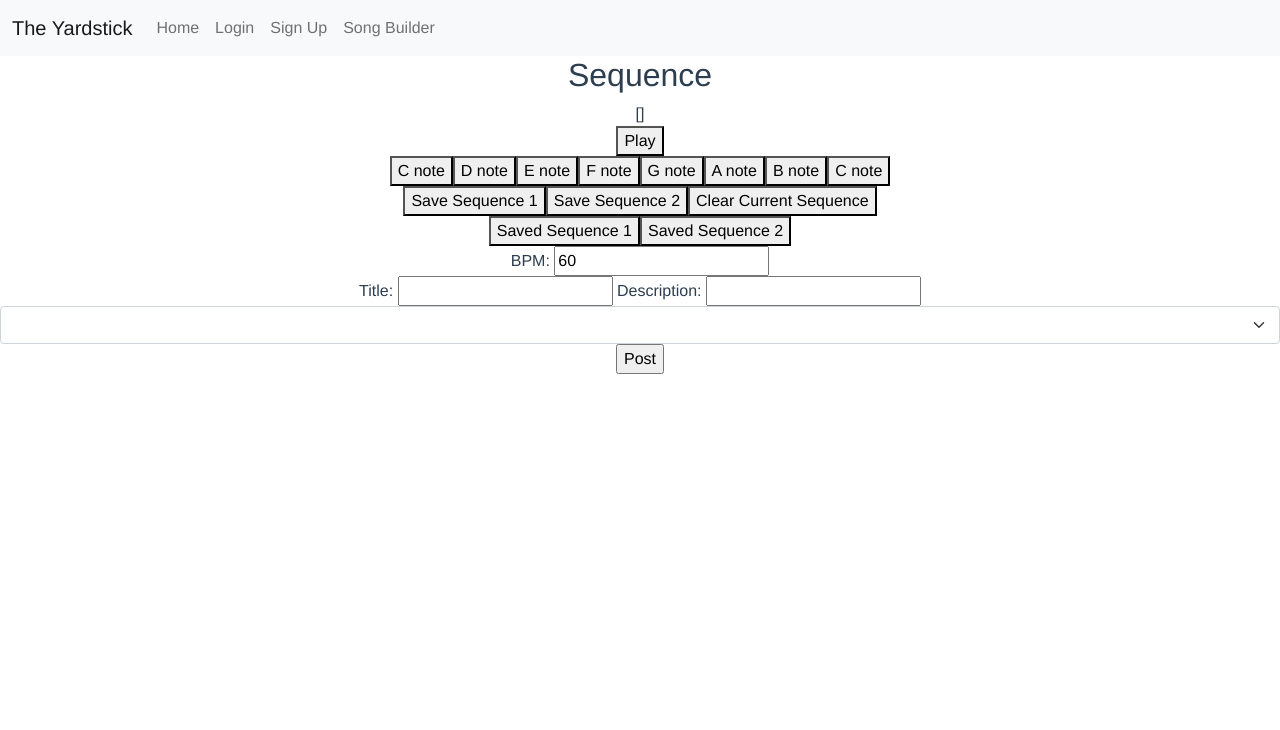
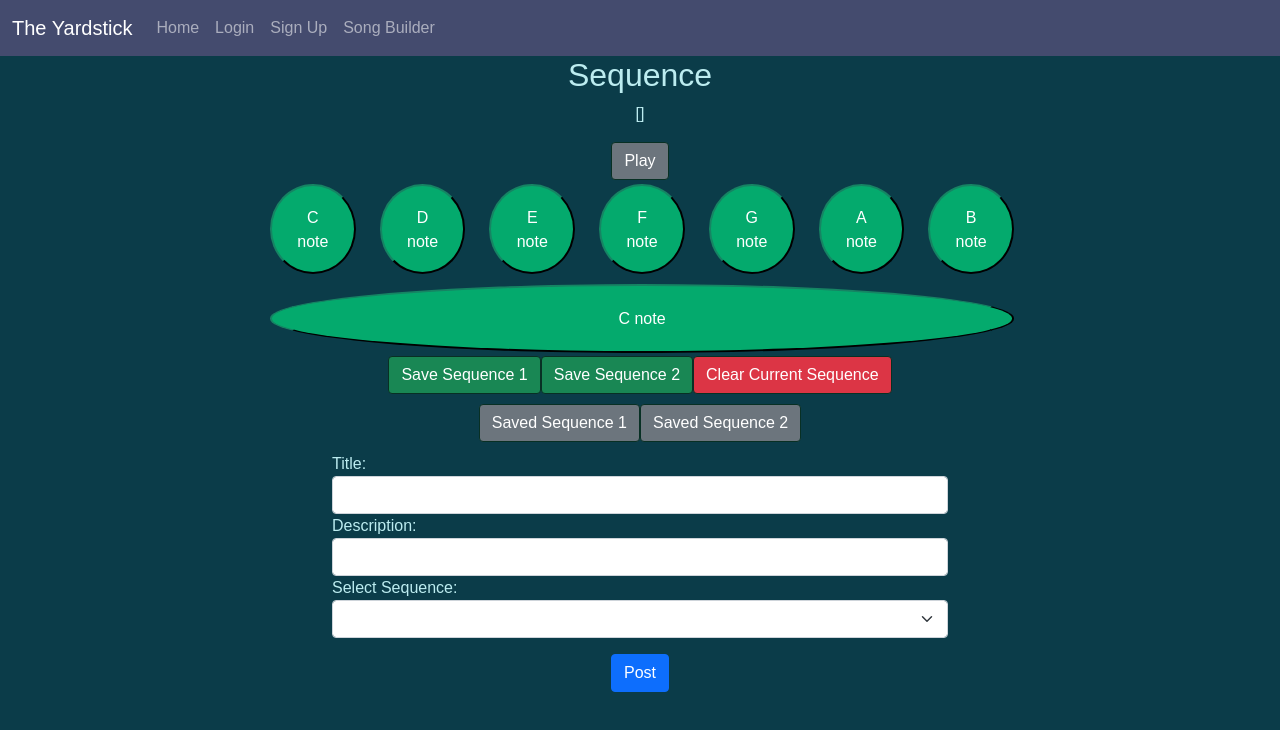
Before and after one commit to cramsel/Final-Capstone-Frontend, a Vue app: page /builder in a window 1280 px wide. Shown: the top 730 px of the page. Built offline with nearby package versions, Linux system fonts and the light colour scheme.

Commit message:
Add the CSS. it is very basic but I am tired of touching it.

```diff
--- a/src/App.vue
+++ b/src/App.vue
@@ -14,7 +14,7 @@ export default {
 </script>
 
 <template>
-  <nav class="navbar navbar-expand-lg navbar-light bg-light">
+  <nav class="navbar navbar-expand-lg navbar-dark bg-dark" style="background-color: #444b6e !important">
     <div class="container-fluid">
       <a class="navbar-brand" href="#">The Yardstick</a>
       <button
@@ -76,21 +76,13 @@ export default {
 </template>
 
 <style>
-#app {
-  font-family: Avenir, Helvetica, Arial, sans-serif;
-  -webkit-font-smoothing: antialiased;
-  -moz-osx-font-smoothing: grayscale;
-  text-align: center;
-  color: #2c3e50;
-}
-
 #nav {
   padding: 30px;
 }
 
-#nav a {
+#nav-link {
   font-weight: bold;
-  color: #2c3e50;
+  color: #bcecf0 !important;
 }
 
 #nav a.router-link-exact-active {
--- a/src/views/Home.vue
+++ b/src/views/Home.vue
@@ -33,8 +33,36 @@ export default {
 </script>
 
 <template>
-  <div class="home" v-for="post in posts" v-bind:key="post.id">
-    <a v-bind:href="`/posts/${post.id}`">
+  <div class="home">
+    <div class="row">
+      <div v-for="post in posts" v-bind:key="post.id" class="col-sm-3">
+        <div class="card">
+          <div class="card-body">
+            <h5 class="card-title">
+              <a v-bind:href="`/posts/${post.id}`" style="color: rgb(10, 77, 57); text-decoration: none">
+                <h2>{{ post.title }}</h2>
+              </a>
+            </h5>
+            <div class="card-text">
+              <div class="audio" v-if="post.audio_type">
+                <audio controls v-if="post.audio_url">
+                  <source v-bind:src="post.audio_url" />
+                </audio>
+              </div>
+              <div class="audio" v-else>
+                <button @click="playLoop(post.audio_url)">Play Sequence</button>
+              </div>
+              <p>{{ post.description }}</p>
+            </div>
+          </div>
+        </div>
+      </div>
+    </div>
+
+    <!-- <div v-for="post in posts" v-bind:key="post.id">
+    <div class="card">
+      <div class="card-body">
+        <a class="card-title" v-bind:href="`/posts/${post.id}`" style="color: rgb(10, 77, 57); text-decoration: none">
           <h2>{{ post.title }}</h2>
         </a>
         <div v-if="post.audio_type">
@@ -45,8 +73,50 @@ export default {
         <div v-else>
           <button @click="playLoop(post.audio_url)">Play Sequence</button>
         </div>
-    <p>{{ post.description }}</p>
+        <p class="card-text">{{ post.description }}</p>
+      </div>
+    </div>
+  </div> -->
   </div>
 </template>
 
-<style></style>
+<style>
+/* .a {
+  color: rgb(10, 77, 57);
+  width: 300px;
+  padding: 1em 1.5em;
+  text-decoration: none;
+} */
+
+* {
+  font-family: Century Gothic, CenturyGothic, AppleGothic, sans-serif;
+}
+
+.col-sm-3 {
+  padding-bottom: 20px;
+  margin: auto;
+  /* margin-right: 10px; */
+}
+
+body {
+  background: #0b3c49;
+}
+
+.card {
+  box-shadow: 10px 10px 15px -2px rgba(8, 17, 10, 1);
+  background-color: #c2f9bb;
+  align-items: center;
+  min-height: 200px;
+  max-height: 200px;
+}
+.card-text {
+  width: 300px;
+  align-items: center;
+  white-space: nowrap;
+  overflow: hidden;
+  text-overflow: ellipsis;
+}
+
+.audio {
+}
+</style>
--- a/src/views/ShowPost.vue
+++ b/src/views/ShowPost.vue
@@ -35,7 +35,7 @@ export default {
 
 <template>
   <div class="Main Post">
-    <a v-bind:href="`/users/${post.user.id}`">
+    <a style="font-size: 5em; text-decoration: none; max-width: 100px" v-bind:href="`/users/${post.user.id}`">
       <p>{{ post.user.username }}</p>
     </a>
     <div v-if="post.audio_type">
@@ -44,7 +44,13 @@ export default {
       </audio>
     </div>
     <div v-else>
-      <button @click="playLoop(post.audio_url)">Play Sequence</button>
+      <button
+        class="btn btn-secondary"
+        style="border-color: rgb(8, 48, 36) !important"
+        @click="playLoop(post.audio_url)"
+      >
+        Play Sequence
+      </button>
     </div>
     <h2>{{ post.title }}</h2>
     <p>{{ post.description }}</p>
@@ -55,4 +61,9 @@ export default {
   </div>
 </template>
 
-<style></style>
+<style scoped>
+* {
+  color: #bcecf0 !important;
+  text-align: center;
+}
+</style>
--- a/src/views/ShowUser.vue
+++ b/src/views/ShowUser.vue
@@ -26,17 +26,35 @@ export default {
 <template>
   <div class="User">
     <h1>{{ user.username }}</h1>
-    <p>{{ user.first_name }}</p>
-    <p>{{ user.last_name }}</p>
+    <p>{{ user.first_name }} {{ user.last_name }}</p>
     <p>{{ user.description }}</p>
   </div>
   <div class="Post" v-for="post in user.posts" v-bind:key="post.id">
     <h1>{{ post.title }}</h1>
     <p>{{ post.description }}</p>
+    <div v-if="post.audio_type">
+      <audio controls v-if="post.audio_url">
+        <source v-bind:src="post.audio_url" />
+      </audio>
+    </div>
+    <div v-else>
+      <button
+        class="btn btn-secondary"
+        style="border-color: rgb(8, 48, 36) !important"
+        @click="playLoop(post.audio_url)"
+      >
+        Play Sequence
+      </button>
+    </div>
   </div>
   <div v-if="this.$route.params.id == currentUser">
     <a v-bind:href="`/posts/new`">New Post</a>
   </div>
 </template>
 
-<style></style>
+<style scoped>
+* {
+  color: #bcecf0 !important;
+  text-align: center;
+}
+</style>
--- a/src/views/SoundInterface.vue
+++ b/src/views/SoundInterface.vue
@@ -7,7 +7,6 @@ export default {
     return {
       sequence: [],
       holdTime: null,
-      BPM: 60,
       synth: null,
       startTime: null,
       endTime: null,
@@ -78,15 +77,25 @@ export default {
 </script>
 
 <template>
-  <div>
+  <div class="full-page">
     <h2>Sequence</h2>
-    {{ sequence }}
+    <p>{{ sequence }}</p>
 
     <div>
-      <button v-if="sequence" v-on:click="playLoop(this.sequence)">Play</button>
+      <button
+        class="btn btn-secondary"
+        style="border-color: rgb(8, 48, 36) !important"
+        v-if="sequence"
+        v-on:click="playLoop(this.sequence)"
+      >
+        Play
+      </button>
     </div>
-    <div class="notes">
+
+    <div class="row row-notes">
+      <div class="col">
         <button
+          class="notes button"
           v-on:mousedown="startNote('C4')"
           @keydown.a="startNote('C4')"
           v-on:mouseup="stopNote('C4')"
@@ -94,46 +103,128 @@ export default {
         >
           C note
         </button>
-      <button v-on:mousedown="startNote('D4')" v-on:mouseup="stopNote('D4')">D note</button>
-      <!-- <button @keydown.d="startNote('D4')" @keyup.d="stopNote('D4')">Test note</button> -->
-      <!-- stopping point for the night, need to research keyup/down for vue as
-      well as looking into making these as posts -->
+      </div>
+      <div class="col">
+        <button class="notes button" v-on:mousedown="startNote('D4')" v-on:mouseup="stopNote('D4')">D note</button>
+      </div>
+      <div class="col">
+        <button class="notes button" v-on:mousedown="startNote('E4')" v-on:mouseup="stopNote('E4')">E note</button>
+      </div>
+      <div class="col">
+        <button class="notes button" v-on:mousedown="startNote('F4')" v-on:mouseup="stopNote('F4')">F note</button>
+      </div>
+      <div class="col">
+        <button class="notes button" v-on:mousedown="startNote('G4')" v-on:mouseup="stopNote('G4')">G note</button>
+      </div>
+      <div class="col">
+        <button class="notes button" v-on:mousedown="startNote('A4')" v-on:mouseup="stopNote('A4')">A note</button>
+      </div>
+      <div class="col">
+        <button class="notes button" v-on:mousedown="startNote('B4')" v-on:mouseup="stopNote('B4')">B note</button>
+      </div>
+      <div class="col">
+        <button class="notes button" v-on:mousedown="startNote('C5')" v-on:mouseup="stopNote('C5')">C note</button>
+      </div>
+    </div>
 
-      <button v-on:mousedown="startNote('E4')" v-on:mouseup="stopNote('E4')">E note</button>
-      <button v-on:mousedown="startNote('F4')" v-on:mouseup="stopNote('F4')">F note</button>
-      <button v-on:mousedown="startNote('G4')" v-on:mouseup="stopNote('G4')">G note</button>
-      <button v-on:mousedown="startNote('A4')" v-on:mouseup="stopNote('A4')">A note</button>
-      <button v-on:mousedown="startNote('B4')" v-on:mouseup="stopNote('B4')">B note</button>
-      <button v-on:mousedown="startNote('C5')" v-on:mouseup="stopNote('C5')">C note</button>
+    <div class="save-sequence">
+      <button class="btn btn-success" style="border-color: rgb(8, 48, 36) !important" @click="saveSequence(1)">
+        Save Sequence 1
+      </button>
+      <button class="btn btn-success" style="border-color: rgb(8, 48, 36) !important" @click="saveSequence(2)">
+        Save Sequence 2
+      </button>
+      <button class="btn btn-danger" style="border-color: rgb(8, 48, 36) !important" @click="clearSequence()">
+        Clear Current Sequence
+      </button>
     </div>
+
+    <div style="padding: 10px">
+      <button class="btn btn-secondary" style="border-color: rgb(8, 48, 36) !important" @click="playSavedSequence(1)">
+        Saved Sequence 1
+      </button>
+      <button class="btn btn-secondary" style="border-color: rgb(8, 48, 36) !important" @click="playSavedSequence(2)">
+        Saved Sequence 2
+      </button>
+    </div>
+
     <div>
-      <button @click="saveSequence(1)">Save Sequence 1</button>
-      <button @click="saveSequence(2)">Save Sequence 2</button>
-      <button @click="clearSequence()">Clear Current Sequence</button>
+      <form class="row form-sequence" v-on:submit.prevent="postSequence()">
+        <div class="form-group">
+          <label>Title:</label>
+          <input class="form-control" type="text" v-model="title" />
         </div>
-    <div>
-      <button @click="playSavedSequence(1)">Saved Sequence 1</button>
-      <button @click="playSavedSequence(2)">Saved Sequence 2</button>
+        <div class="form-group">
+          Description:
+          <input class="form-control" type="text" v-model="description" />
         </div>
-    <div>
-      BPM:
-      <input type="number" v-model="BPM" />
-    </div>
-    <div>
-      <form v-on:submit.prevent="postSequence()">
-        Title:
-        <input type="text" v-model="title" />
-        Description:
-        <input type="text" v-model="description" />
-        <select class="form-select" v-model="sequenceToPost">
-          <option selected>Select Sequence</option>
+        <div class="form-group">
+          Select Sequence:
+          <select class="form-control form-select" v-model="sequenceToPost">
+            Select Sequence
+            <!-- <option selected>Select Sequence</option> -->
             <option value="1">One</option>
             <option value="2">Two</option>
           </select>
-        <input type="Submit" value="Post" />
+        </div>
+        <div style="text-align: center">
+          <input class="btn btn-primary mt-3" type="Submit" value="Post" />
+        </div>
       </form>
     </div>
   </div>
 </template>
 
-<style></style>
+<style scoped>
+.full-page {
+  color: #bcecf0 !important;
+  text-align: center;
+}
+.row-notes {
+  margin: auto;
+  width: 60%;
+}
+.notes {
+  margin: auto;
+  width: 50%;
+  padding: 10px;
+}
+.form-sequence {
+  text-align: left;
+  width: 50%;
+  margin: 0 auto;
+}
+.button {
+  background-color: #04aa6d;
+  border-color: rgb(8, 48, 36);
+  border-radius: 50%;
+  color: white;
+  padding: 20px;
+  text-align: center;
+  text-decoration: none;
+  display: inline-block;
+  font-size: 16px;
+  margin: 4px 2px;
+  /* margin: auto; */
+  width: 100%;
+  height: 90%;
+  /* padding: 100px; */
+}
+
+/* .drop-down {
+  margin-left: 45%;
+  max-width: 200px;
+} */
+
+.row-submits {
+  max-width: 800px;
+  padding-left: 100px;
+  padding-right: 100px;
+  margin: auto;
+}
+.inputs {
+  text-align: left;
+  padding-right: 100px;
+  max-width: 100px;
+}
+</style>
```
Lines whose indentation alone changed are shown as unchanged.
